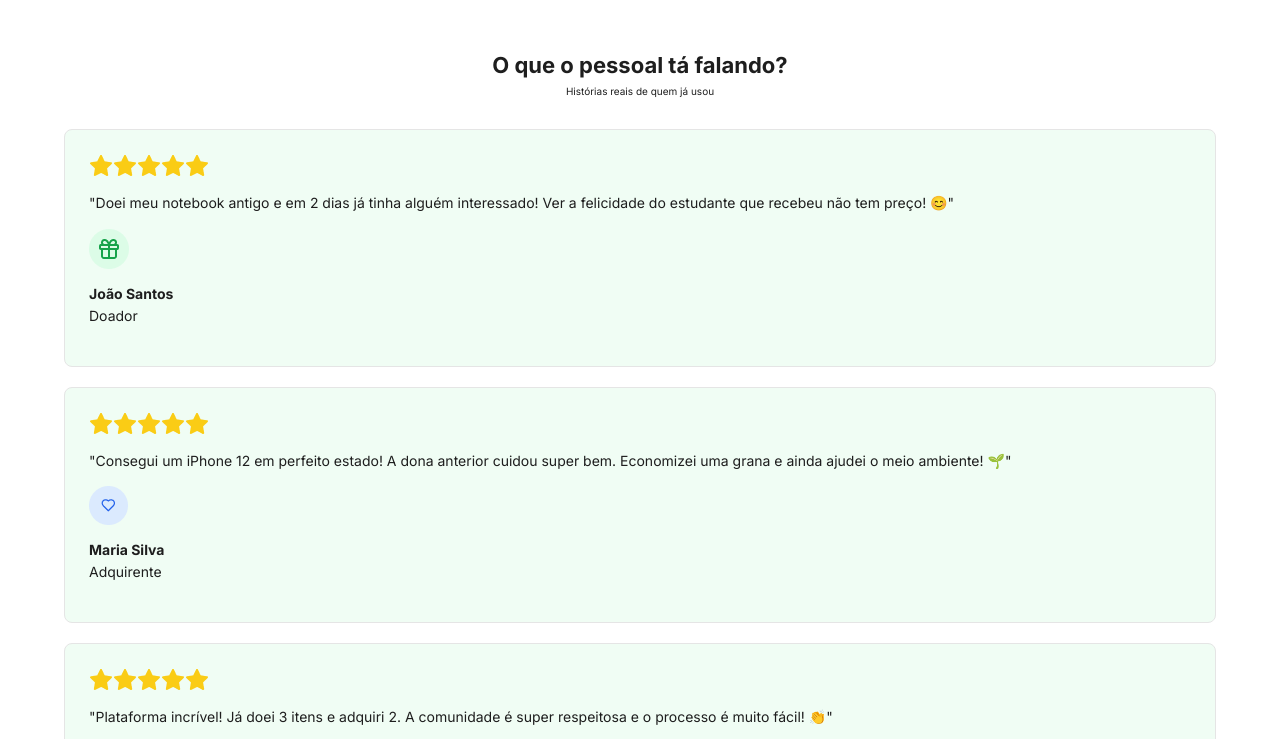
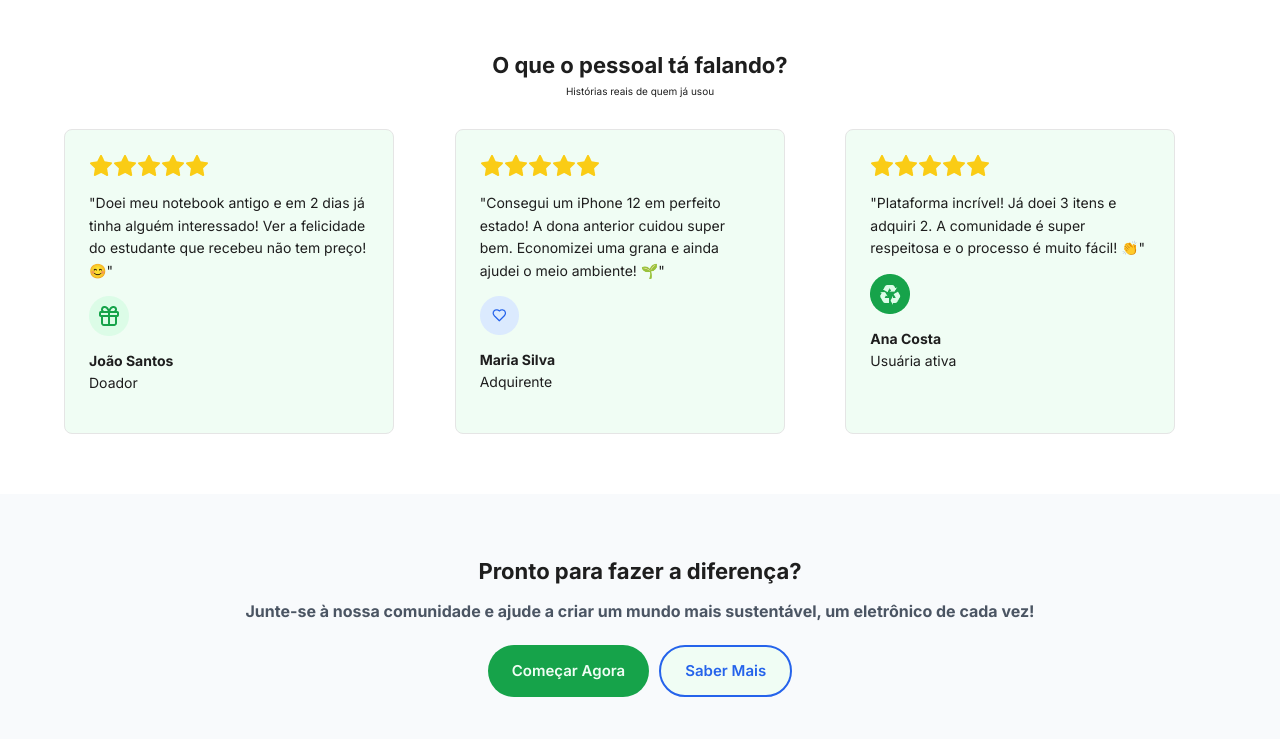
Before and after one commit to DeyvissonRobert/recicla-tech, a plain HTML site: page index.html in a window 1280 px wide. Shown: the part 2040-2779 px from the top of the page. Drawn offline with Linux system fonts and the light colour scheme.

Commit message:
Estilizando largura dos cards

```diff
--- a/style.scss
+++ b/style.scss
@@ -601,12 +601,12 @@ footer {
   /* como funciona - two columns */
   .cards-como-funciona {
     flex-direction: row;
-    justify-content: space-between;
+    justify-content: center;
     gap: 2.4rem;
   }
 
   .card {
-    max-width: 47%;
+    width: 41rem;
   }
 
   /* produtos grid 3 cols equal height */
@@ -621,12 +621,14 @@ footer {
 
   /* depoimentos - 3 columns square */
   .cards-depoimentos {
+    display: grid;
     grid-template-columns: repeat(3, 1fr);
-    grid-auto-rows: 1fr;
+    grid-auto-rows: 3fr;
   }
 
   .depoimento {
     padding: 2.4rem;
+    width: 33rem;
   }
 
   /* footer desktop: 4 columns  */
```
Also changed, not shown: style.css, 1 other file.
